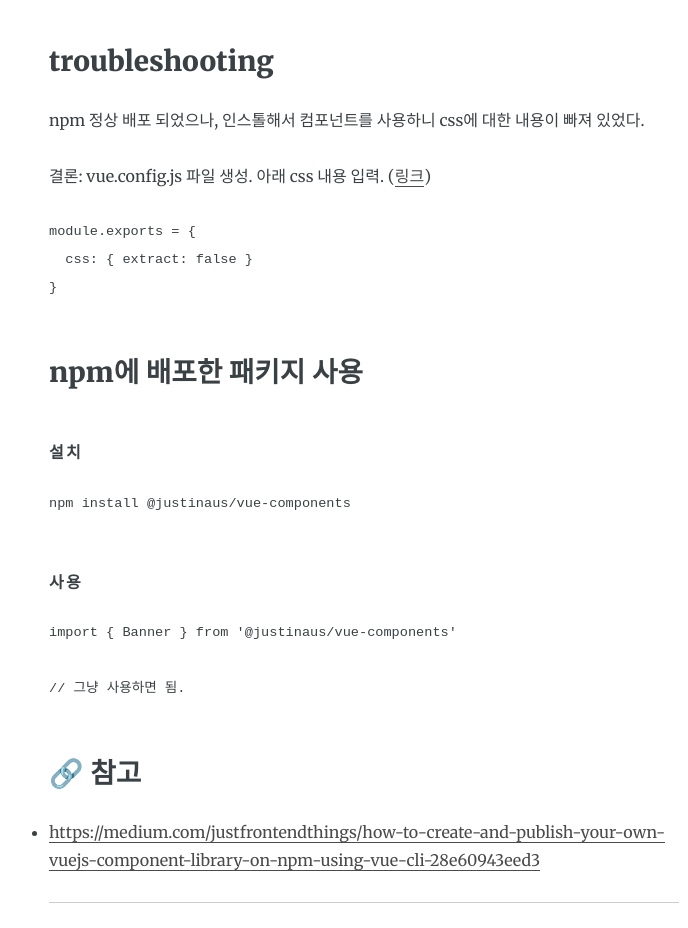
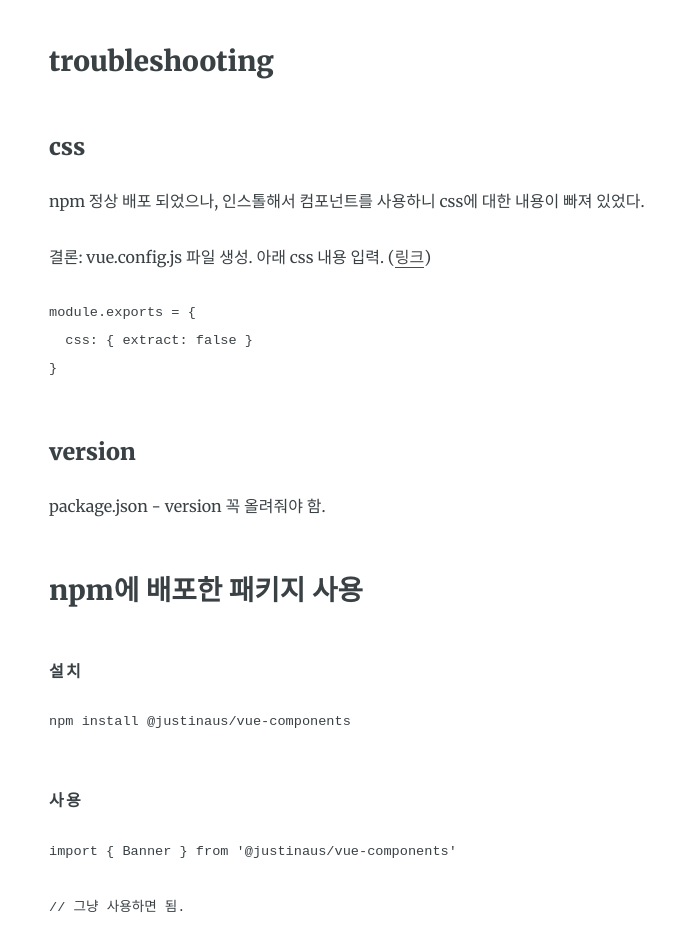
Before and after one commit to justinaus/blog-gatsby, a Gatsby site: page /vue-components-to-npm/ in a window 1280 px wide. Shown: the part 2700-3628 px from the top of the page, without its empty margins (276-964 px from the left). Built offline with nearby package versions, Linux system fonts and the light colour scheme; Gatsby itself is replaced by a stand-in of ours; some packages are replaced by stand-ins of ours; code samples lack their colours.

Commit message:
Update content vue-components-to-npm

````diff
--- a/content/blog/vue-components-to-npm/index.md
+++ b/content/blog/vue-components-to-npm/index.md
@@ -93,6 +93,8 @@ dist 폴더 확인
 npm publish --access=public
 
 ## troubleshooting
+
+### css
 npm 정상 배포 되었으나,
 인스톨해서 컴포넌트를 사용하니 css에 대한 내용이 빠져 있었다.
 
@@ -104,6 +106,9 @@ module.exports = {
   css: { extract: false }
 }
 ```
+
+### version
+package.json - version 꼭 올려줘야 함.
 
 ## npm에 배포한 패키지 사용
 
````
